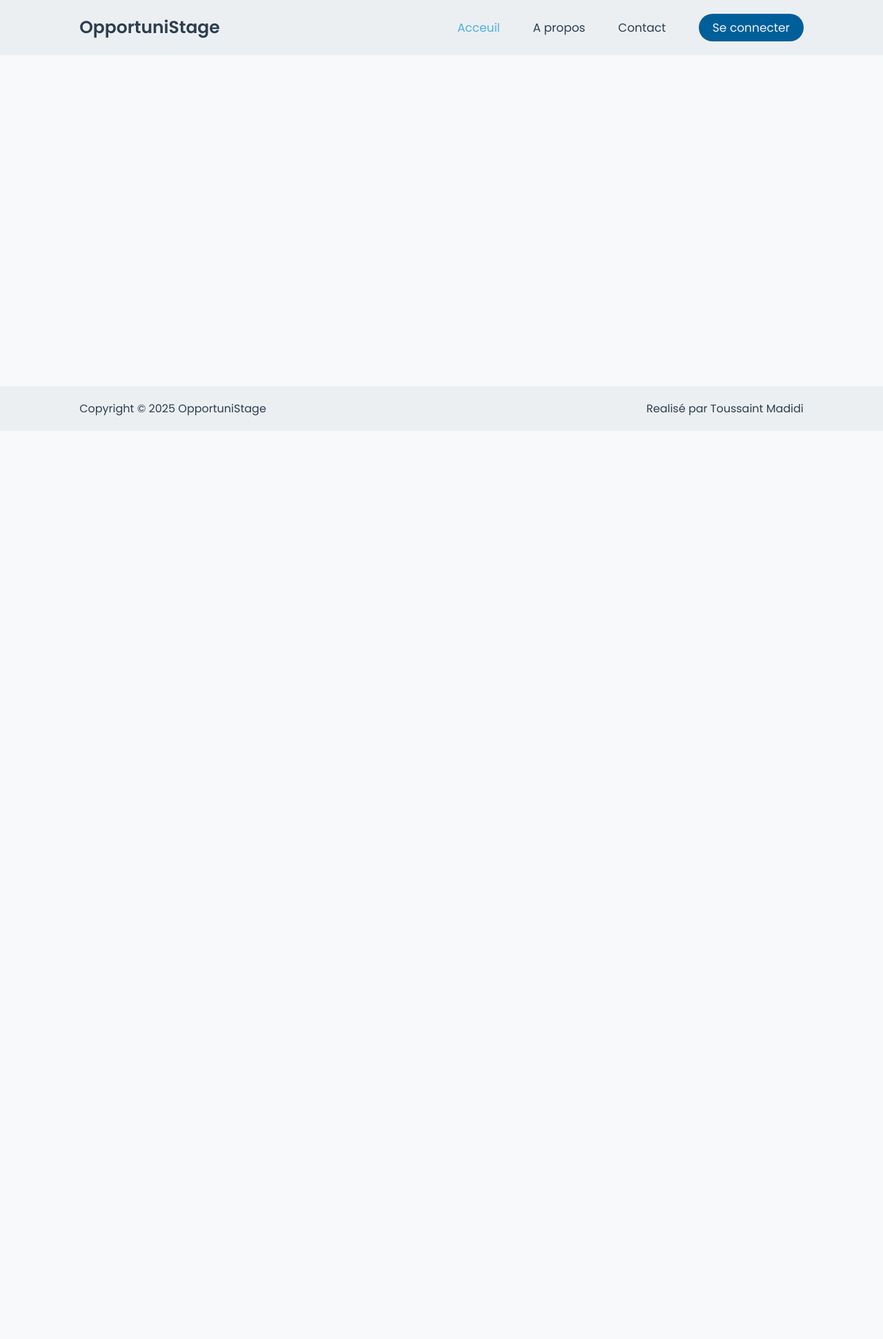
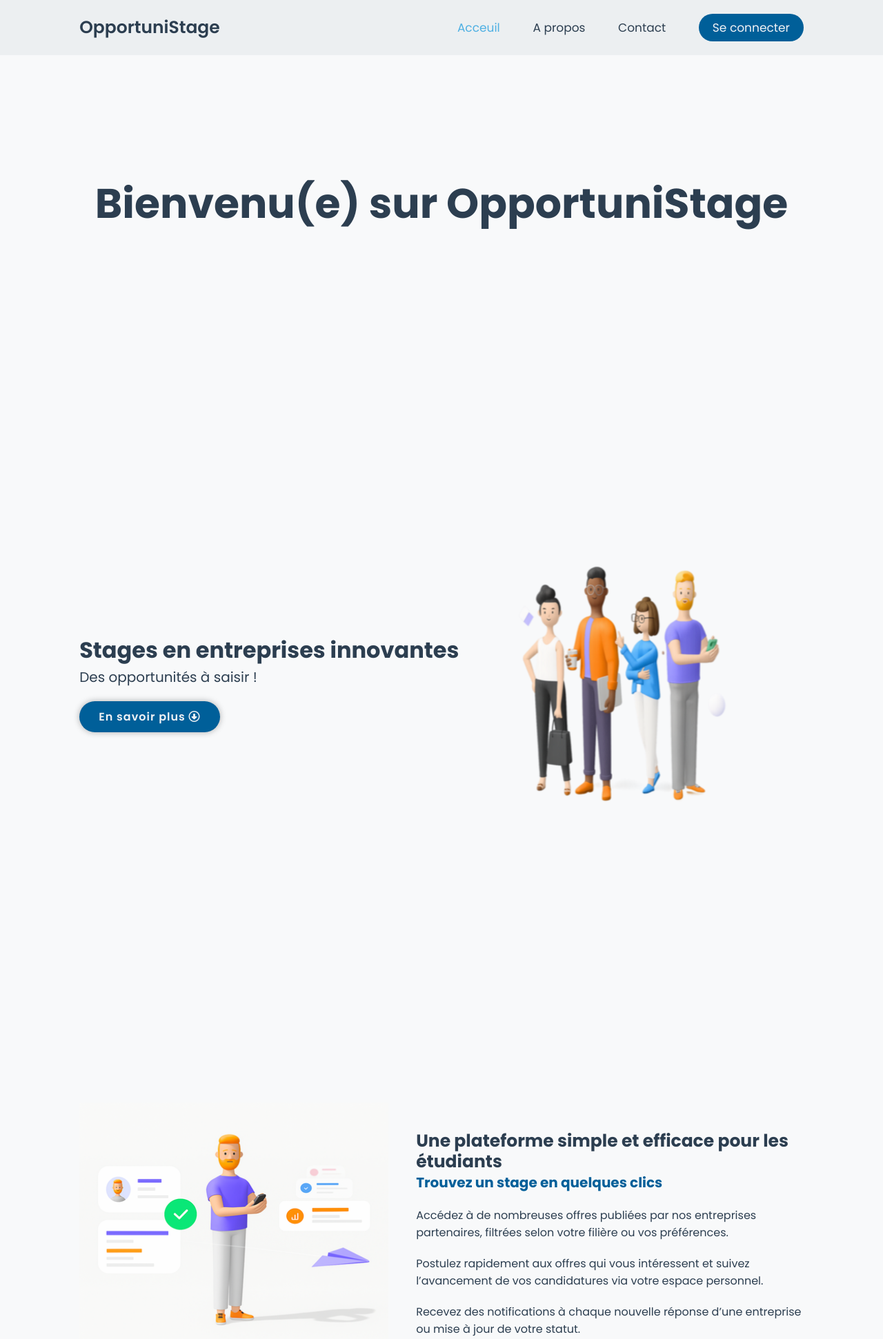
Before and after one commit to benimadidi/OpportuniStage, a PHP site: page / in a window 1280 px wide. Shown: the top 1942 px of the page at 69% size. Before the commit the page ends 603 px from the top, so only its background shows below. Run offline with PHP 8.4, Linux system fonts and the light colour scheme; some libraries are stand-ins or nearby versions.

Commit message:
Modification pour ajout du contenu au niveau de la page d'acceuil et ajout du mot de passe de confirmation lors de l'inscription

```diff
--- a/assets/css/style.css
+++ b/assets/css/style.css
@@ -221,6 +224,7 @@ section{
 /*Authentification*/
 .auth-modal {
     position: relative;
+    z-index: 5000;
     width: 42rem;
     height: 43rem;
     background-color: var(--card-background);
@@ -283,7 +288,6 @@ section{
     height: 100%;
     background-color: var(--background-color);
     border: 0.2rem solid var(--card-background);
-    outline: none;
     border-radius: 4rem;
     font-size: 1.6rem;
     color: var(--text-color);
@@ -344,6 +348,82 @@ section{
     border-bottom-left-radius: 2rem;
 }
 
+/*-------------------------------------------------------------------------*/
+/*Opportunistage*/
+.site-name{
+    position: absolute;
+    inset: 0;
+    margin: auto;
+    padding-top: 25rem;
+    width: 100%;
+    text-align: center;
+    font-size: 3rem;
+    font-weight: 600;
+    color: var(--text-color);
+}
+
+/*-------------------------------------------------------------------------*/
+/*home section*/
+.home-header{
+    display: flex;
+    justify-content: space-between;
+    align-items: center;
+}
+
+.home-header-content h1{
+    font-size: 3.2rem;
+    font-weight: 700;
+}
+
+.home-header-content p{
+    margin-bottom: 2rem;
+    font-size: 2rem;
+}
+
+.home-header-content .btn-home-header-content{
+    display: inline-block;
+    padding: 1rem 2.8rem;
+    background-color: var(--primary-color);
+    border-radius: 4rem;
+    box-shadow: 0 0 1rem rgba(0, 0, 0, 0.3);
+    font-size:  1.6rem;
+    color: var(--off-white-text) ;
+    letter-spacing: .1rem;
+    font-weight: 600;
+    transition: .5s ease;
+    margin-bottom: 2rem;
+}
+
+.home-header-content .btn-home-header-content:hover{
+    background-color: var(--text-color);
+}
+
+.home-student, .home-company{
+    display: flex;
+    justify-content: space-between;
+    align-items: center;
+    gap: 4rem;
+}
+
+.home-student-img img, .home-company-img img{
+    width: 35vw;
+}
+
+.home-student-content h2, .home-company-content h2{
+    font-size: 2.5rem;
+    text-align: left;
+    line-height: 1.2;
+}
+
+.home-student-content h3, .home-company-content h3{
+    color: var(--primary-color);
+    font-size: 2rem;
+}
+
+.home-student-content p, .home-company-content p{
+    font-size: 1.6rem;
+    margin: 2rem 0;
+}
 
 /*-------------------------------------------------------------------------*/
 /*footer*/
--- a/assets/js/script.js
+++ b/assets/js/script.js
@@ -48,3 +48,17 @@ if (alertBox){
         setTimeout(() => alertBox.remove, 1000);
     }, 6000);
 }
+
+/* Scroll reveal*/
+let params = {
+    reset: true,
+    distance: '60px',
+    duration: 1500,
+    delay: 200
+};
+ScrollReveal(params);
+
+ScrollReveal().reveal('.home-header-img, .home-student-content, .home-company-img', {origin : 'right'});
+ScrollReveal().reveal('.site-name, .reveal-top', {origin : 'top'});
+ScrollReveal().reveal('.home-header-content h1, .home-header-content p, .home-header-content .btn-home-header-content, .reveal-bottom', {origin : 'bottom'});
+ScrollReveal().reveal('.home-student-img, .home-company-content', {origin : 'left'});
--- a/config/db-config.php
+++ b/config/db-config.php
@@ -2,7 +2,7 @@
 <?php
 
 /* Parametres de connexion a la base */
-$DSN = 'mysql:host=localhost;dbname=OpportuniStage';
+$DB_DSN = 'mysql:host=localhost;dbname=OpportuniStage';
 $DB_USER = 'root';
 $DB_PASS = '';
 $options =[
@@ -14,7 +14,7 @@ $options =[
 /* Connexion a la base */
 try{
 
-    $PDO = new PDO($DSN, $DB_USER, $DB_PASS, $options);
+    $PDO = new PDO($DB_DSN, $DB_USER, $DB_PASS, $options);
 }
 /* Gestion des erreurs */
 catch(PDOException $pe){
--- /dev/null
+++ b/includes/auth_modal.php
@@ -0,0 +1,77 @@
+<!--////////////////////////////////////////////////////-->
+    <!-- page de connexion -->
+     <div class="auth-modal <?= $active_form === 'register' ? 'show slide' : ($active_form === 'login' ? 'show' : ''); ?>">
+
+        <button type="button" class="close-btn-modal"><i class='bx  bxs-x' ></i></button>
+
+        <!--////////////////////////////////////////////////////-->
+        <!--Formulaire de connexion-->
+        <div class="form-box login">
+
+            <h2>Se connecter</h2>
+
+            <form action="./controllers/auth_process.php" method="POST">
+
+            <div class="input-box">
+                <input type="email" name="email" placeholder="Email" required>
+                <i class="bx  bxs-envelope"></i>
+            </div>
+
+            <div class="input-box">
+                <input type="password" name="password" placeholder="Mot de passe" required>
+                <i class='bx  bxs-lock'  ></i>
+            </div>
+
+            <button type="submit" name="login-btn" class="btn">Se connecter</button>
+            <p>Vous n'avez pas de compte ? <a href="#" class="register-link">S'inscrire</a></p>
+
+            </form>
+
+        </div>
+
+        <!--////////////////////////////////////////////////////-->
+        <!--Formulaire d'inscription-->
+        <div class="form-box register">
+
+            <h2>S'inscrire</h2>
+
+            <form action="./controllers/auth_process.php" method="POST">
+
+            <div class="input-box">
+                <input type="text" name="name" placeholder="Nom complet / Entreprise" required>
+                <i class='bx  bxs-user'  ></i>
+            </div>
+
+            <div class="input-box">
+                <input type="email" name="email" placeholder="Email" required>
+                <i class="bx  bxs-envelope"></i>
+            </div>
+
+            <div class="input-box">
+                <input type="password" name="password" placeholder="Mot de passe" required>
+                <i class='bx  bxs-lock'  ></i>
+            </div>
+
+            <div class="input-box">
+                <input type="password" name="confirm-password" placeholder="Confirmer votre mot de passe" required>
+                <i class='bx  bxs-lock'  ></i>
+            </div>
+
+            <!-- Rôles -->
+            <div class="input-box">
+                <select name="role" id="role" required>
+                    <option value="" disabled selected>Qui êtes vous ?</option>
+                    <option value="student">Etudiant</option>
+                    <option value="company">Entreprise</option>
+                    <option value="admin">Admin</option>
+                </select>
+            </div>
+
+            <button type="submit" name="register-btn" class="btn">S'inscrire</button>
+            <p>Vous avez deja un compte ? <a href="#" class="login-link">Se connecter</a></p>
+
+            </form>
+
+        </div>
+
+    </div>
--- a/includes/header_guests.php
+++ b/includes/header_guests.php
@@ -6,7 +6,7 @@
     <i class='bx  bxs-menu' id="menu-icon" ></i>
 
     <nav class="navbar">
-        <a href="#home" class="active">Acceuil</a>
+        <a href="#home-header" class="active">Acceuil</a>
         <a href="./about.html">A propos</a>
         <a href="./contact.html">Contact</a>
 
--- a/index.php
+++ b/index.php
@@ -37,7 +37,7 @@ if ($session_name !== null)
 
         <!--////////////////////////////////////////////////////-->
                     <!--styles -->
-        <link rel="stylesheet" href="./assets/css/style.css">
+        <link rel="stylesheet" href="assets/css/style.css">
 
         <!--////////////////////////////////////////////////////-->
                     <!--Icons-->
@@ -57,81 +57,76 @@ if ($session_name !== null)
     <?php include './includes/alerts.php' ?>
 
     <!--////////////////////////////////////////////////////-->
-    <!-- page de connexion -->
-     <div class="auth-modal <?= $active_form === 'register' ? 'show slide' : ($active_form === 'login' ? 'show' : ''); ?>">
-
-        <button type="button" class="close-btn-modal"><i class='bx  bxs-x' ></i></button>
+                <!-- Modal de connexion -->
+    <?php include './includes/auth_modal.php' ?>
 
     <!--////////////////////////////////////////////////////-->
-        <!--Formulaire de connexion-->
-        <div class="form-box login">
-
-            <h2>Se connecter</h2>
-
-            <form action="./controllers/auth_process.php" method="POST">
-
-            <div class="input-box">
-                <input type="email" name="email" placeholder="Email" required>
-                <i class="bx  bxs-envelope"></i>
-            </div>
-
-            <div class="input-box">
-                <input type="password" name="password" placeholder="Mot de passe" required>
-                <i class='bx  bxs-lock'  ></i>
-            </div>
-
-            <button type="submit" name="login-btn" class="btn">Se connecter</button>
-            <p>Vous n'avez pas de compte ? <a href="#" class="register-link">S'inscrire</a></p>
-
-            </form>
-
+                <!-- Opportunistage-->
+    <div class="site-name">
+        <h1>Bienvenu(e) sur OpportuniStage</h1>
     </div>
 
     <!--////////////////////////////////////////////////////-->
-        <!--Formulaire d'inscription-->
-        <div class="form-box register">
+                <!-- Section d'acceuil -->
+     <section class="home-header" id="home-header">
 
-            <h2>S'inscrire</h2>
+        <div class="home-header-content">
+            <h1>Stages en entreprises innovantes</h1>
+            <p>Des opportunités à saisir !</p>
 
-            <form action="./controllers/auth_process.php" method="POST">
-
-            <div class="input-box">
-                <input type="text" name="name" placeholder="Nom complet / Entreprise" required>
-                <i class='bx  bxs-user'  ></i>
+            <a href="#home-student" class="btn-home-header-content">En savoir plus <i class="fa-regular fa-circle-down"></i></a>
         </div>
 
-            <div class="input-box">
-                <input type="email" name="email" placeholder="Email" required>
-                <i class="bx  bxs-envelope"></i>
+        <div class="home-header-img reveal-top">
+            <img src="assets/images/home.png" alt="">
         </div>
 
-            <div class="input-box">
-                <input type="password" name="password" placeholder="Mot de passe" required>
-                <i class='bx  bxs-lock'  ></i>
+     </section>
+
+    <section class="home-student" id="home-student">
+
+        <div class="home-student-img">
+            <img src="assets/images/student.png" alt="">
         </div>
 
-            <!-- Rôles -->
-            <div class="input-box">
-                <select name="role" id="role" required>
-                    <option value="" disabled selected>Choisissez une option</option>
-                    <option value="student">Etudiant</option>
-                    <option value="company">Entreprise</option>
-                    <option value="admin">Admin</option>
-                </select>
+        <div class="home-student-content reveal-bottom">
+            <h2>Une plateforme simple et efficace pour les étudiants</h2>
+            <h3>Trouvez un stage en quelques clics</h3>
+            <p>Accédez à de nombreuses offres publiées par nos entreprises partenaires, filtrées selon votre filière ou vos préférences.</p>
+            <p>Postulez rapidement aux offres qui vous intéressent et suivez l’avancement de vos candidatures via votre espace personnel.</p>
+            <p>Recevez des notifications à chaque nouvelle réponse d’une entreprise ou mise à jour de votre statut.</p>
         </div>
 
-            <button type="submit" name="register-btn" class="btn">S'inscrire</button>
-            <p>Vous avez deja un compte ? <a href="#" class="login-link">Se connecter</a></p>
+    </section>
 
-            </form>
+    <section class="home-company" id="home-company">
 
+        <div class="home-company-content">
+            <h2>Une plateforme claire et pratique pour les entreprises</h2>
+            <h3>Publiez vos offres et trouvez facilement vos futurs stagiaires</h3>
+            <p>Diffusez vos offres de stage en toute autonomie, avec la possibilité de cibler les profils d'étudiants selon leur domaine d'études.</p>
+            <p>Consultez et gérez les candidatures depuis votre tableau de bord dédié, avec un suivi simple et efficace des réponses.</p>
+            <p>Recevez des notifications en temps réel dès qu’un étudiant postule à une offre ou qu’une action est requise.</p>
+            <p>Gagnez du temps dans vos processus de recrutement tout en soutenant les jeunes talents.</p>
         </div>
 
+        <div class="home-company-img reveal-top">
+            <img src="assets/images/company.png" alt="">
         </div>
+
+    </section>
+
+
 
     <!--////////////////////////////////////////////////////-->
                 <!-- footer -->
     <?php include 'includes/footer.php' ?>
+
+
+    <!--//////////////////////////////////////////////////////////-->
+                <!--Partie du scroll reveal-->
+    <script src="https://unpkg.com/scrollreveal"></script>
+
 
     <!--////////////////////////////////////////////////////-->
                 <!--scripts-->
```
Also changed, not shown: other parts of assets/css/style.css (+40 -2 lines), controllers/auth_process.php (+13 -0 lines), assets/images/company.png (added), assets/images/home.png (added), assets/images/student.png (added). Lines whose indentation alone changed are shown as unchanged.
